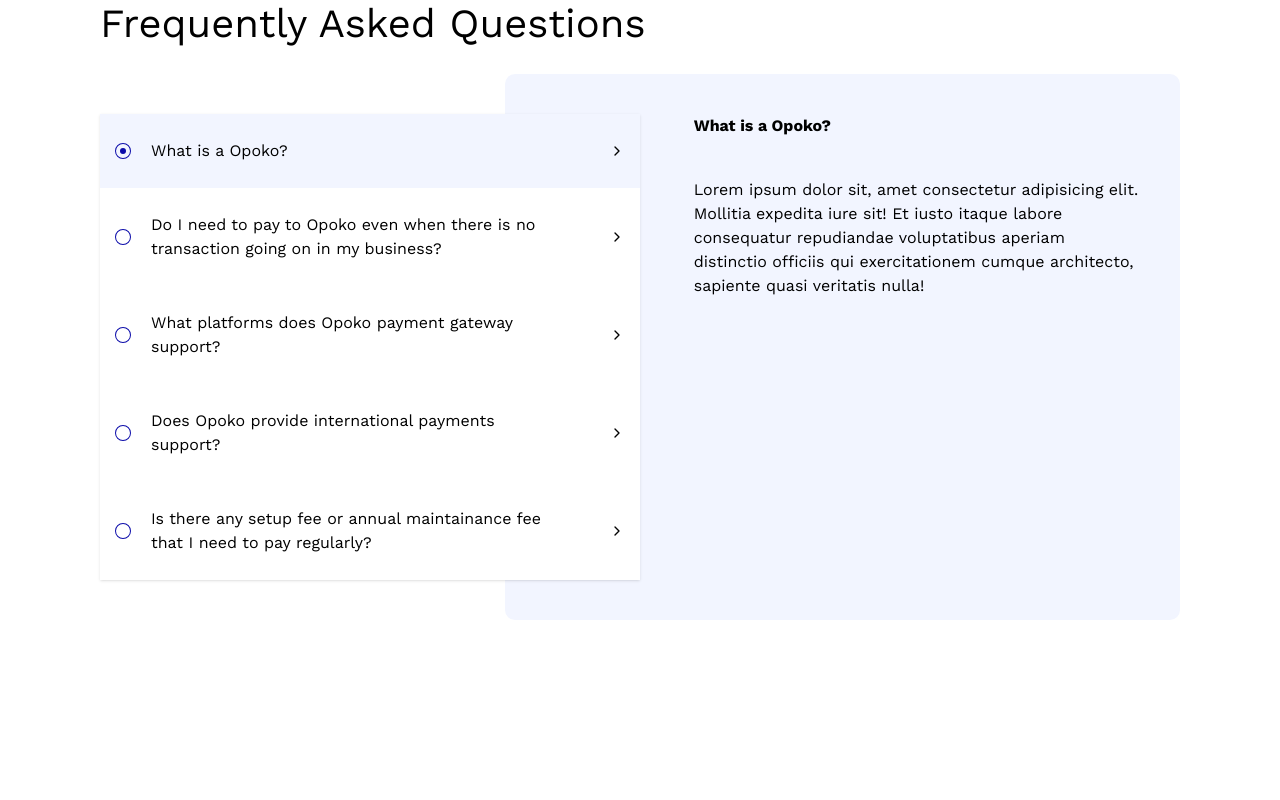
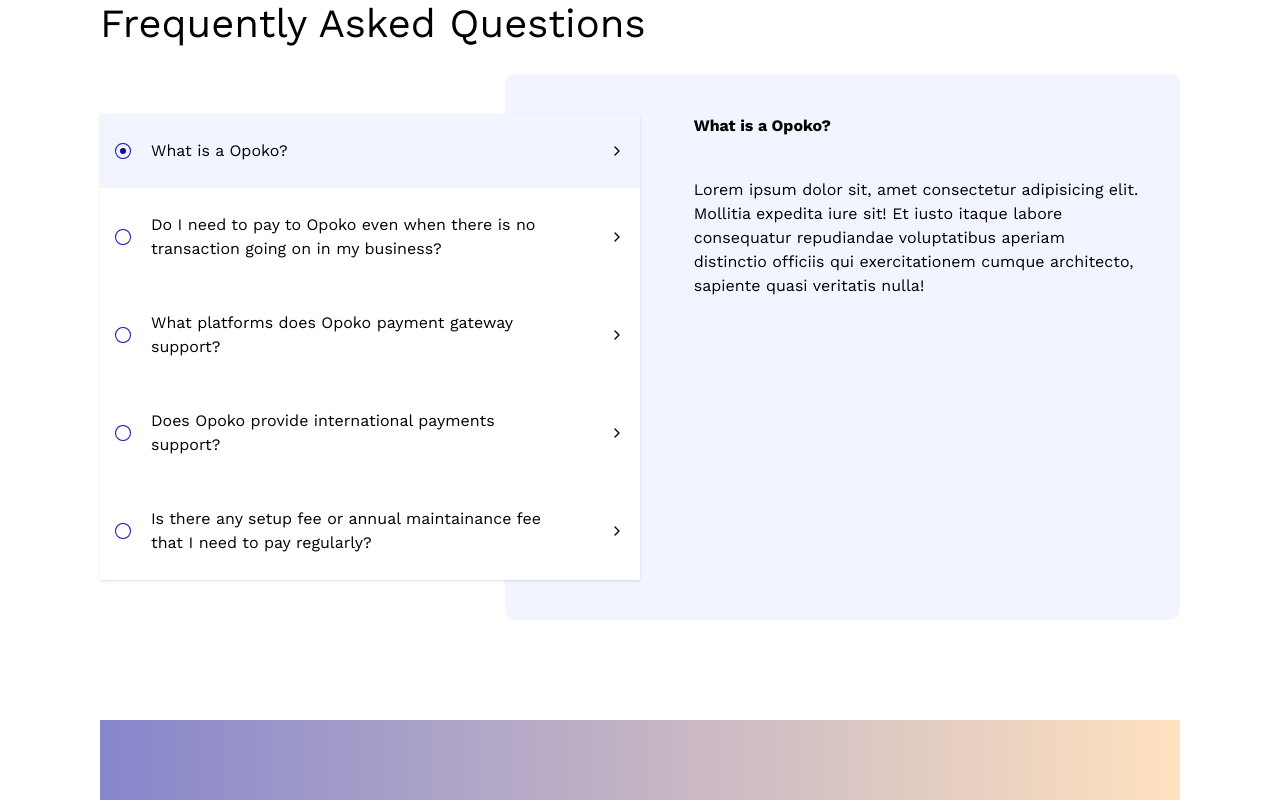
Before and after one commit to Niscolinx/opoko, a React (Vite) app: page /about-us in a window 1280 px wide. Shown: the part 1212-2012 px from the top of the page. Before the commit the page ends 1932 px from the top, so only its background shows below. Built offline with nearby package versions, Linux system fonts and the light colour scheme.

Commit message:
working on about us

```diff
--- a/src/pages/AboutUs.tsx
+++ b/src/pages/AboutUs.tsx
@@ -193,6 +193,7 @@ function AboutUs() {
         </div>
       </section>
       <section
+      className='flex justify-between p-16'
         style={{
           background: `linear-gradient(90deg, rgba(18, 18, 154, 0.51) 0%, rgba(255, 197, 128, 0.51) 100%)`,
         }}
```
